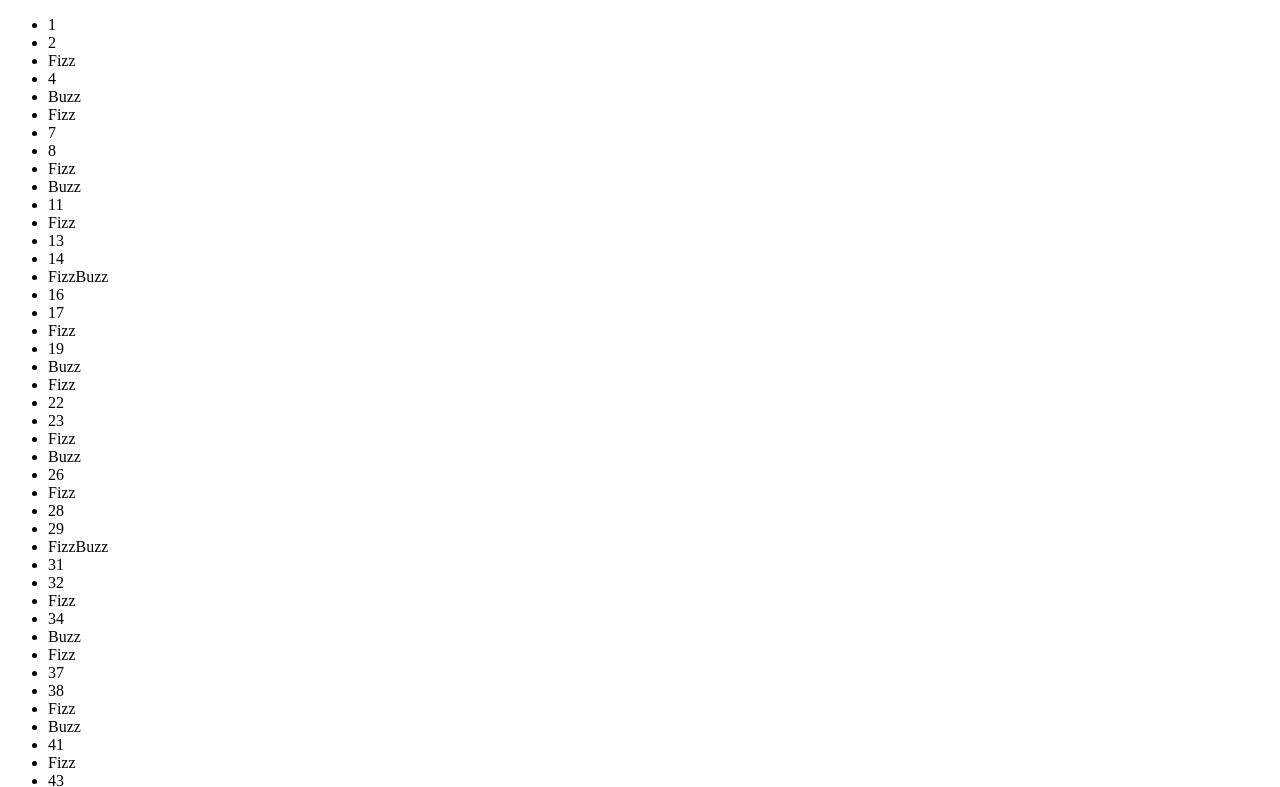
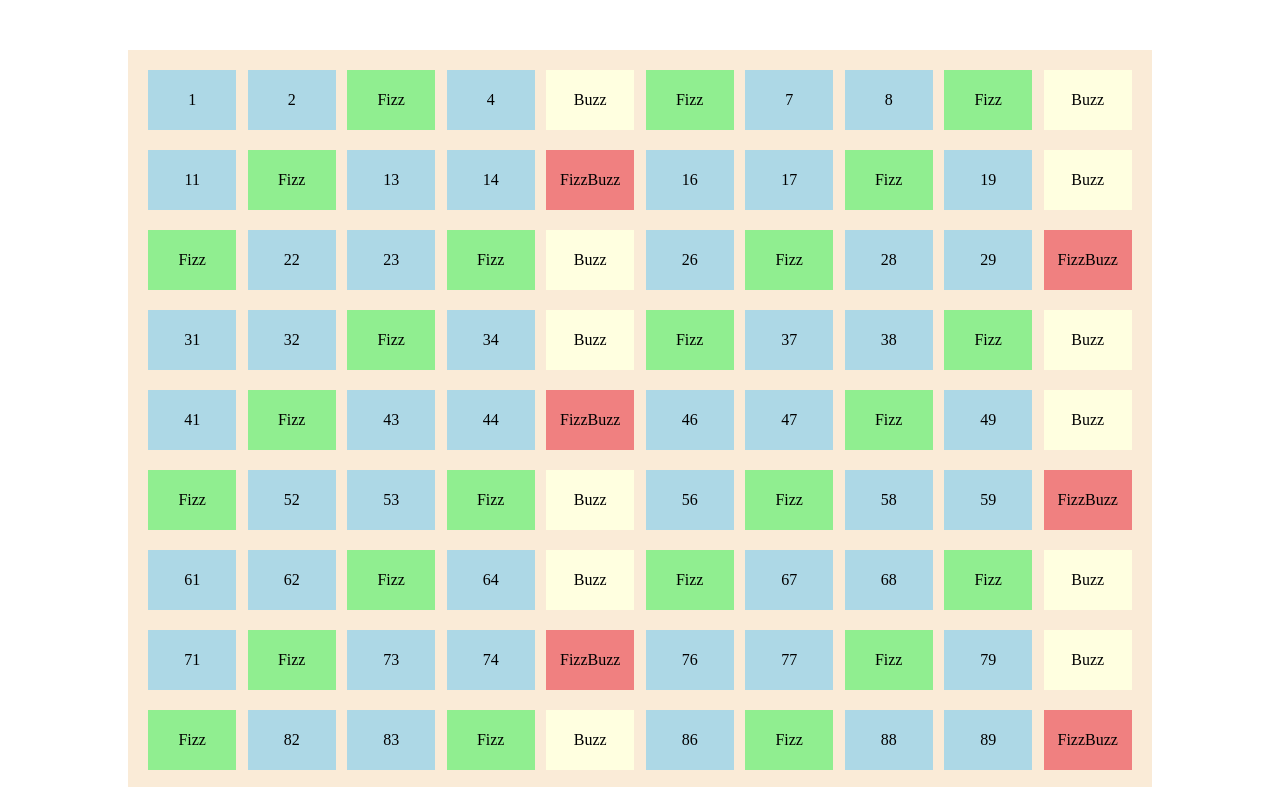
Before and after one commit to Gas9220/js-fizzbuzz, a plain HTML site: page index.html in a window 1280 px wide. Shown: the top 787 px of the page. Drawn offline with Linux system fonts and the light colour scheme.

Commit message:
Completato il bonus 2

```diff
--- /dev/null
+++ b/css/style.css
@@ -0,0 +1,47 @@
+* {
+    box-sizing: border-box;
+    padding: 0;
+    margin: 0;
+}
+
+.container {
+    background-color: antiquewhite;
+    max-width: 80%;
+    margin: 3.125rem auto;
+}
+
+.flex {
+    display: flex;
+    flex-wrap: wrap;
+    justify-content: space-between;
+}
+
+.container ul#fizz-buzz-list {
+    list-style: none;
+    padding: 1.25rem;
+    text-align: center;
+    gap: 10px;
+}
+
+.container ul#fizz-buzz-list li {
+    width: calc(100% / 10 - 10px);
+    margin-bottom: .625rem;
+    line-height: 3.75rem;
+}
+
+.container ul#fizz-buzz-list li#item{
+    background-color: lightblue;
+
+}
+
+.container ul#fizz-buzz-list li#buzz-item{
+    background-color: lightyellow;
+}
+
+.container ul#fizz-buzz-list li#fizz-buzz-item{
+    background-color: lightcoral;
+}
+
+.container ul#fizz-buzz-list li#fizz-item{
+    background-color: lightgreen;
+}
--- a/index.html
+++ b/index.html
@@ -6,11 +6,16 @@
     <meta http-equiv="X-UA-Compatible" content="IE=edge">
     <meta name="viewport" content="width=device-width, initial-scale=1.0">
     <title>FizzBuzz</title>
+
+    <!-- CSS -->
+    <link rel="stylesheet" href="css/style.css">
+    <!-- /CSS -->
+
 </head>
 
 <body>
     <div class="container">
-        <ul id="fizz-buzz-list">
+        <ul id="fizz-buzz-list" class="flex">
         </ul>
     </div>
 
```
